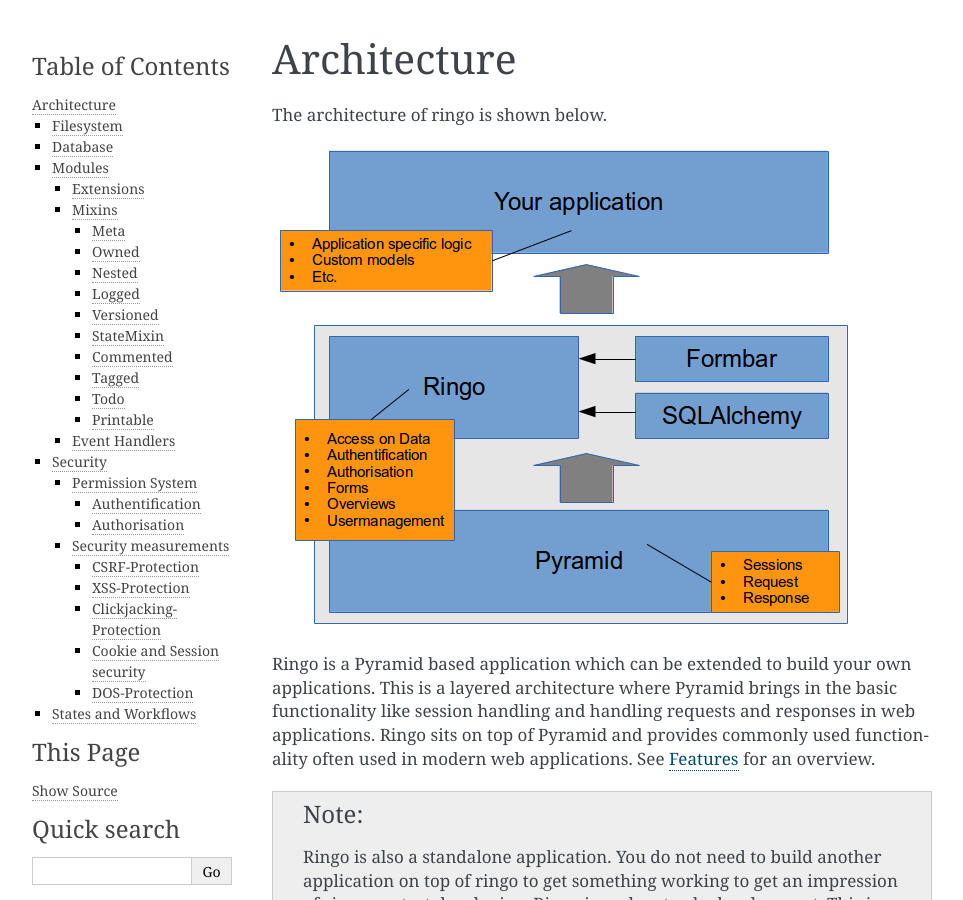
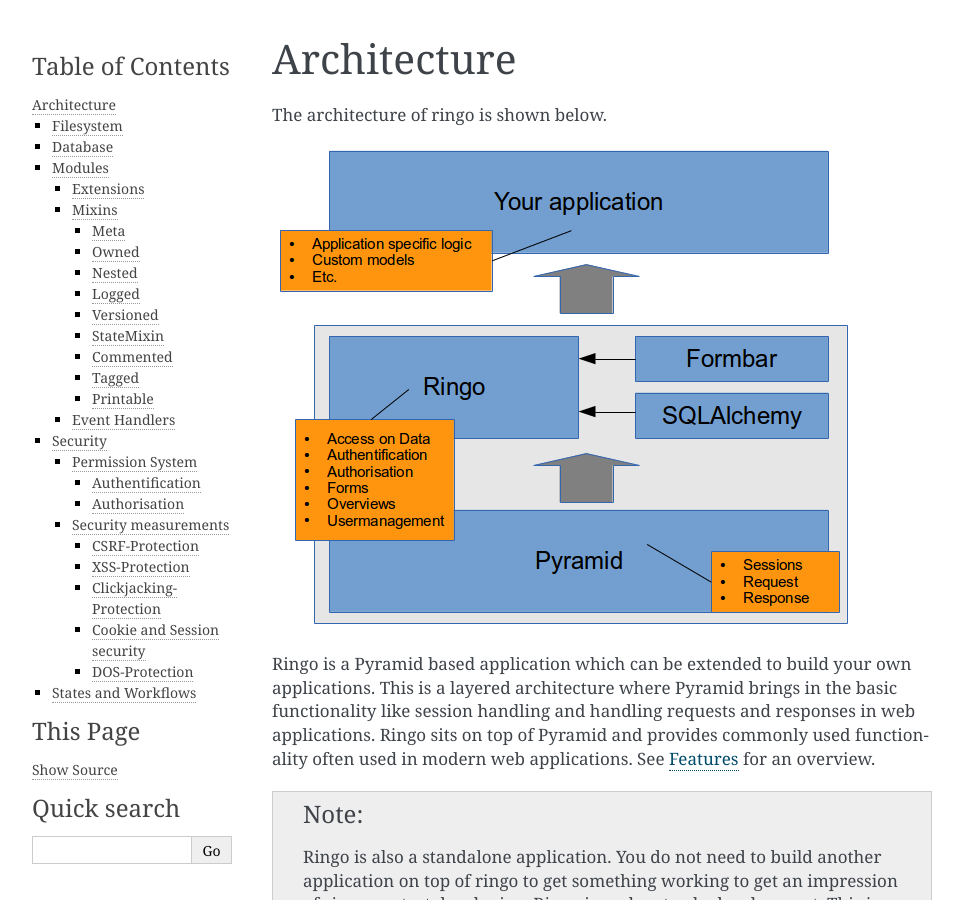
Before and after one commit to ringo-framework/ringo, a Sphinx documentation site: the page built from docs/source/architecture.rst, in a window 1280 px wide and 900 px high. Shown: the whole window, without its empty margins (148-1111 px from the left). Built offline with Sphinx 7.4.7, drawn with Linux system fonts in a browser that asks for light colours; formulas are drawn with MathJax 3.

Commit message:
Removed todo from documentation

```diff
--- a/docs/source/architecture.rst
+++ b/docs/source/architecture.rst
@@ -246,10 +246,6 @@
 ------
 .. autoclass:: ringo.model.mixins.Tagged
 
-Todo
-----
-.. autoclass:: ringo.model.mixins.Todo
-
 .. __mixin_printable:
 
 Printable
```
